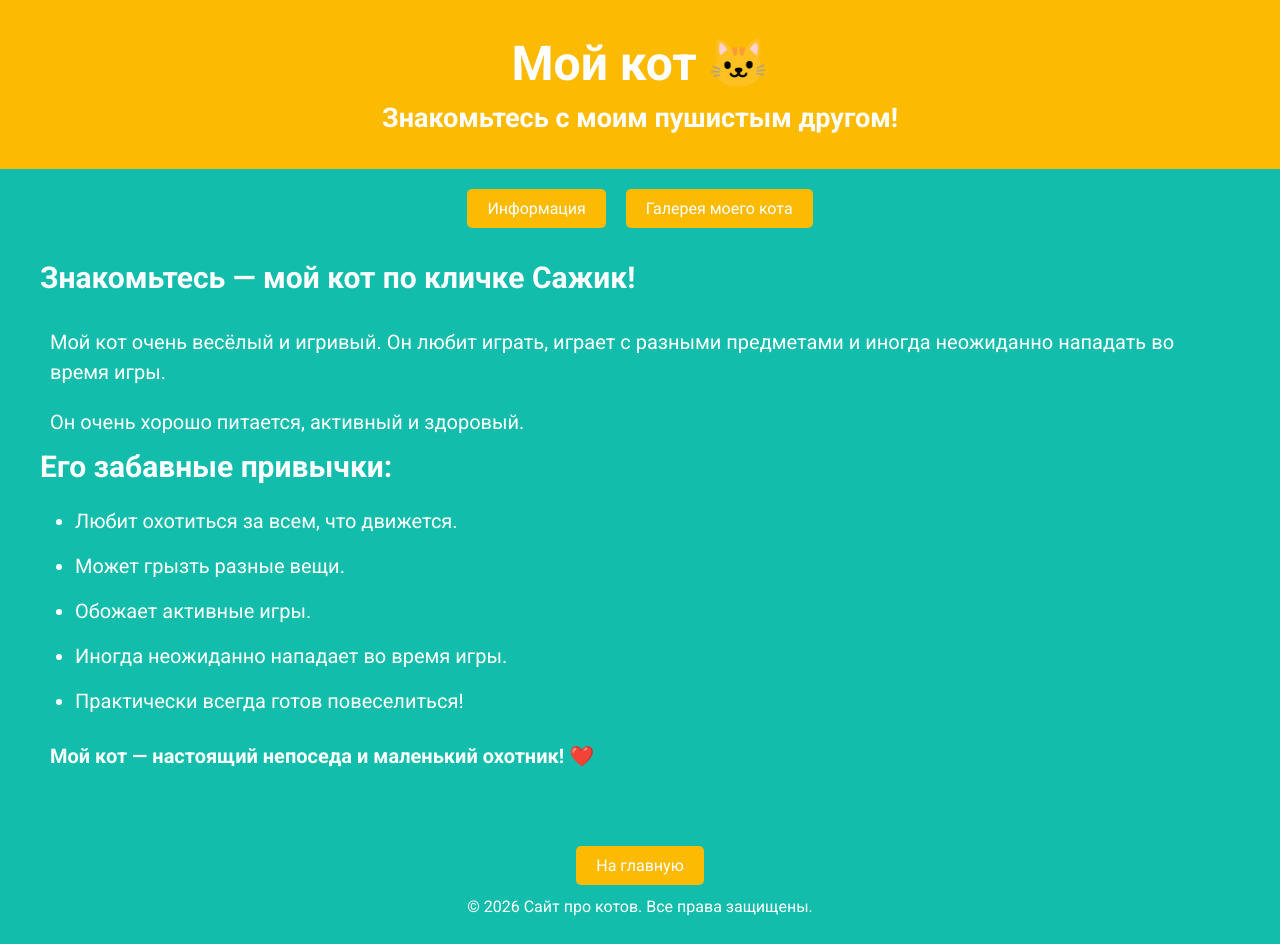
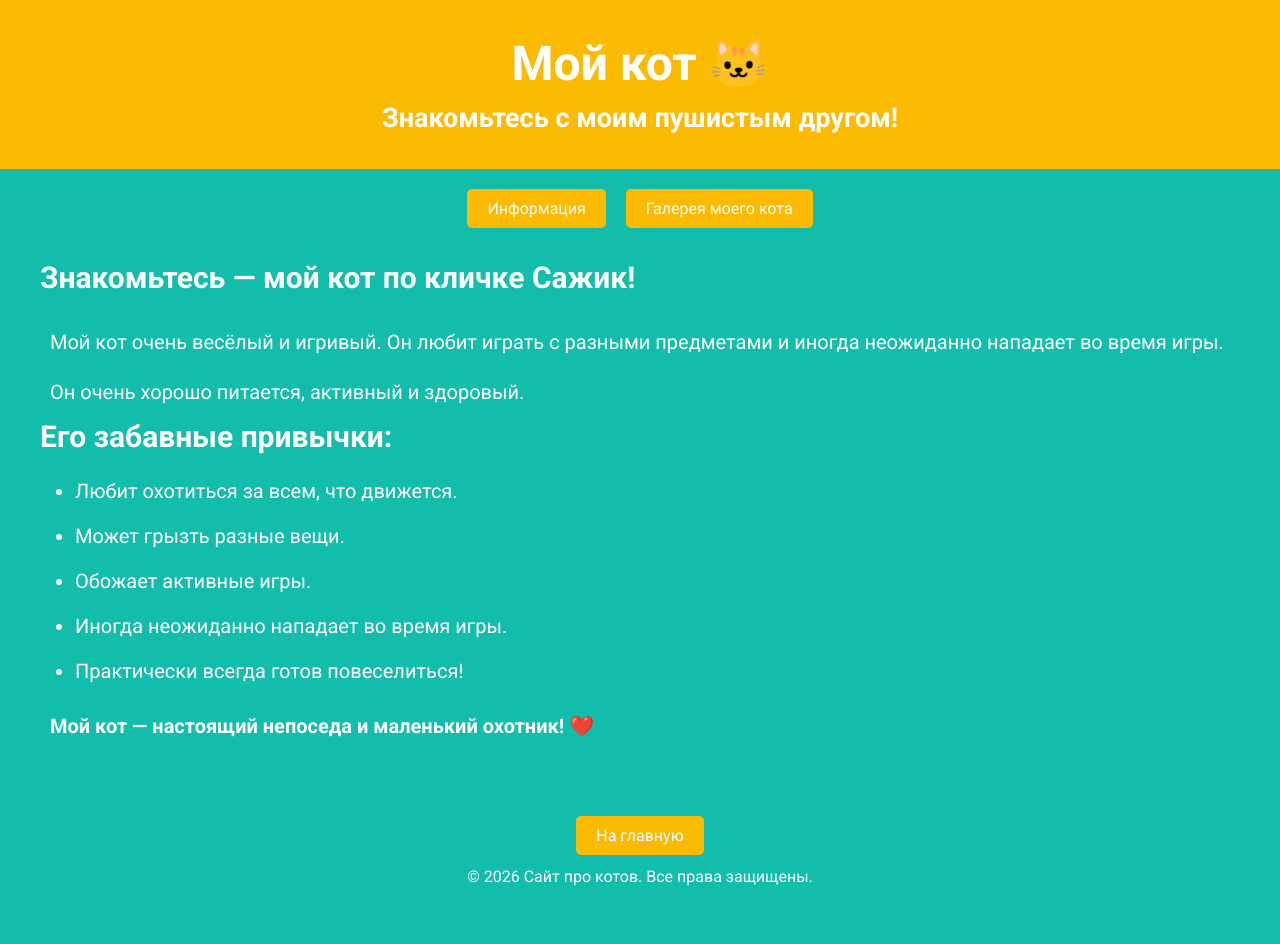
Before and after one commit to Yaroslav777create/kot-ru, a plain HTML site: page cat.html in a window 1280 px wide. After the commit the page ends 914 px from the top, so only its background shows below. Drawn offline with Linux system fonts and the light colour scheme.

Commit message:
Fix grammar in cat description

```diff
--- a/cat.html
+++ b/cat.html
@@ -585,8 +585,8 @@
 
             <p>
                 Мой кот очень весёлый и игривый.
-                Он любит играть, играет с разными предметами
-                и иногда неожиданно нападать во время игры.
+                Он любит играть с разными предметами
+                и иногда неожиданно нападает во время игры.
             </p>
 
             <p>
```
